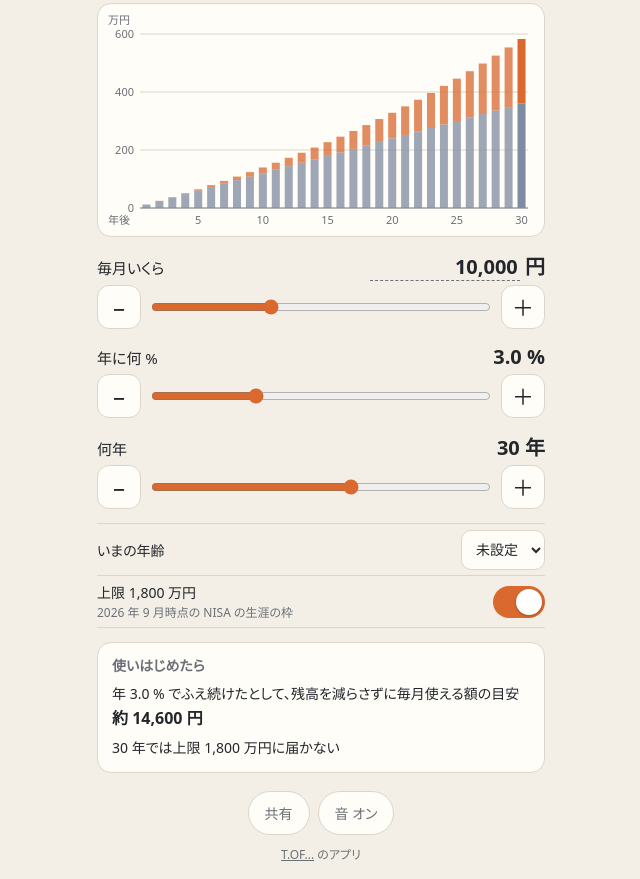
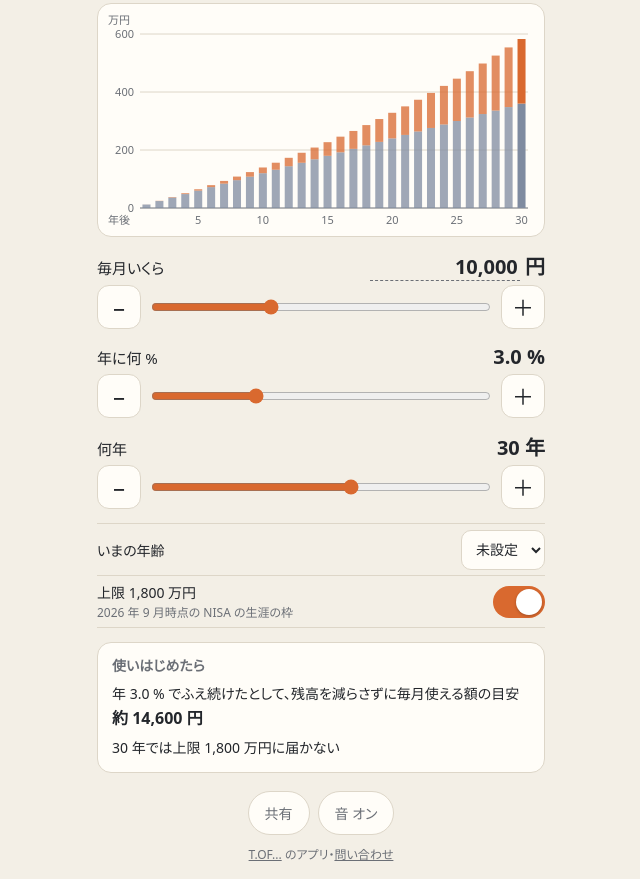
Before and after one commit to t-of/tsumitate, a plain HTML site: page index.html in a window 1280 px wide. Shown: the part 268-1147 px from the top of the page, without its empty margins (319-959 px from the left). Drawn offline with Linux system fonts and the light colour scheme.

Commit message:
問い合わせのリンクを足す
Co-Authored-By: Claude Opus 5.5 (1M context) <noreply@anthropic.com>

```diff
--- a/index.html
+++ b/index.html
@@ -113,7 +113,7 @@
         <button class="pill" data-wak="install" hidden>アプリにする</button>
         <button class="pill" id="soundBtn" aria-pressed="true">音 オン</button>
       </div>
-      <p><a href="/">T.OF...</a> のアプリ</p>
+      <p><a href="/">T.OF...</a> のアプリ・<a href="https://t-of.github.io/contact/">問い合わせ</a></p>
     </footer>
   </main>
 
```
